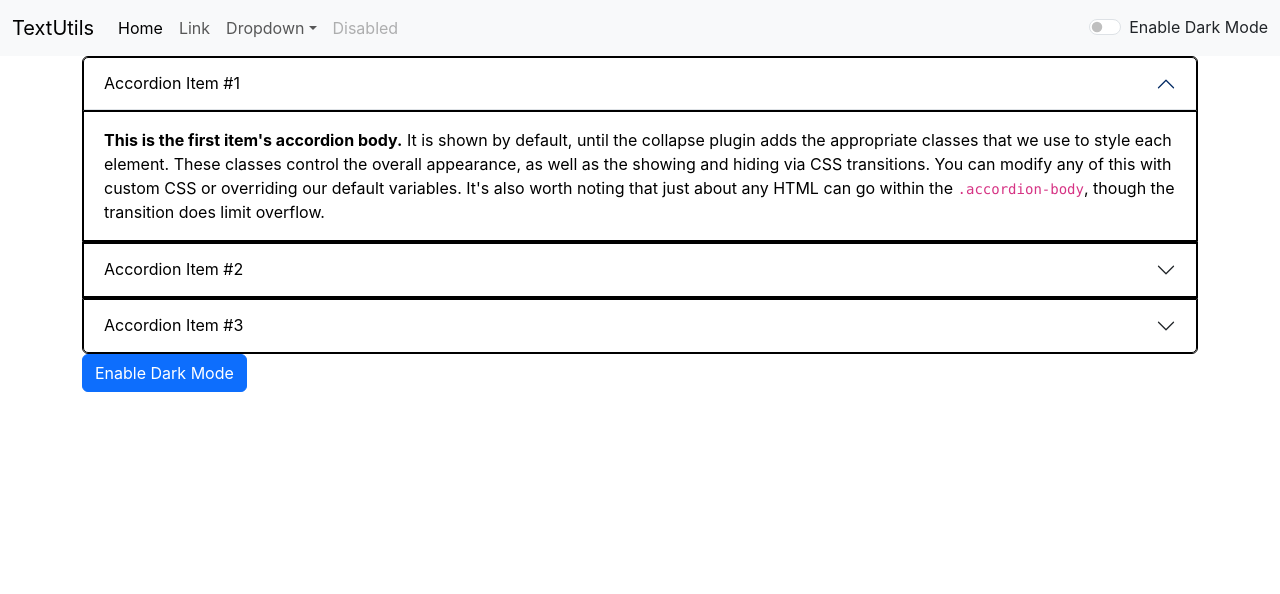
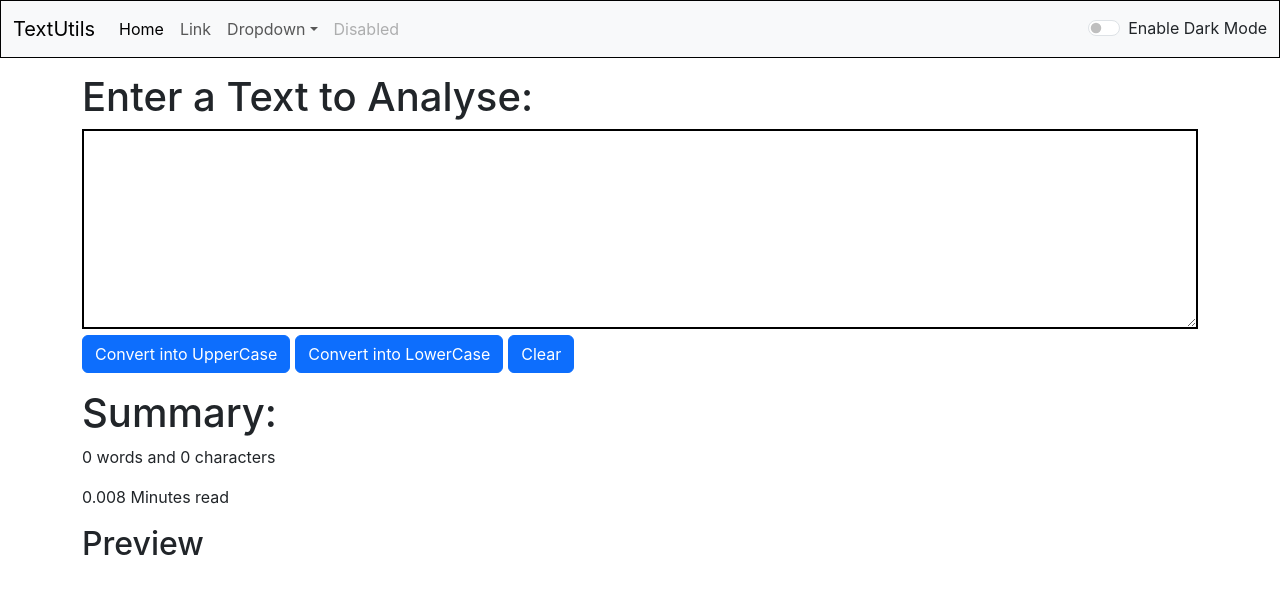
Before and after one commit to gehlotnikhil/TextUtils-React, a React (Create React App) app: page / in a window 1280 px wide. Shown: the top 594 px of the page. Built offline with nearby package versions, Linux system fonts and the light colour scheme.

Commit message:
Navbar and Textform component included

```diff
--- a/src/App.js
+++ b/src/App.js
@@ -1,21 +1,28 @@
 import "./App.css";
-import About from "./component/About";
+// import About from "./component/About";
 import Navbar from "./component/Navbar";
-// import TextForm from './component/TextForm';
+import TextForm from "./component/TextForm";
 // import Nav from './component/Nav'
 import { useState } from "react";
 
 function App() {
-  const [mode, setmode] = useState('light');
+  const [mode, setmode] = useState("light");
   const clickToggle = () => {
-    if (mode === 'light')
-     setmode('dark');
-    else setmode('light');
+    if (mode === "light") {
+      setmode("dark");
+      document.body.style.backgroundColor = "grey"
+      document.body.style.color = "white"
+    } else {
+      setmode("light");
+      document.body.style.backgroundColor = "white"
+      document.body.style.color = "black"
+    }
   };
   return (
     <>
       <Navbar title="TextUtils" mode={mode} toggle={clickToggle} />
-      <About />
+      {/* <About /> */}
+      <TextForm mode={mode}  />
     </>
   );
 }
--- a/src/component/Navbar.js
+++ b/src/component/Navbar.js
@@ -3,7 +3,7 @@ import PropTypes from "prop-types";
 export default function Navbar(props) {
   return (
     <div>
-      <nav className={`navbar navbar-expand-lg bg-${props.mode}  navbar-${props.mode}`} >
+      <nav className={`navbar navbar-expand-lg bg-${props.mode}  navbar-${props.mode}`} style = {{border: '1px solid black'}}>
         <div className="container-fluid">
           <a className="navbar-brand" href="/">
             {props.title}
@@ -71,7 +71,7 @@ export default function Navbar(props) {
             </ul>
             <div className={`form-check form-switch text-${props.mode === 'light'?'dark':'light'}`}>
               <input className="form-check-input " onClick={props.toggle} type="checkbox" role="switch" id="flexSwitchCheckChecked"/>
-              <label className="form-check-label" for="flexSwitchCheckChecked">
+              <label className="form-check-label" htmlFor="flexSwitchCheckChecked">
                 Enable Dark Mode
               </label>
             </div>
--- a/src/component/TextForm.js
+++ b/src/component/TextForm.js
@@ -1,6 +1,6 @@
 import React, { useState } from "react";
 
-export default function TextForm() {
+export default function TextForm(props) {
   const handleUpClicked = () => {
     setText(text.toUpperCase());
   };
@@ -17,14 +17,11 @@ export default function TextForm() {
   return (
     <>
       <div className="mb-3 container">
-        <h1 className="h-primary">Enter a Text to Analyse: </h1>
-        <br />
-        <textarea
-          className="container"
-          onChange={handleOnChange}
-          rows="8"
-          value={text}
-        ></textarea>
+        <h1 className="h-primary" style={{marginTop: '15px'}} >Enter a Text to Analyse: </h1>
+
+
+        <textarea  className="container"  style = {{border: '2px solid black',color: props.mode==='dark'?'white':'black',cursor: 'default' , backgroundColor: props.mode==='dark'?'grey':'white'}}   onChange={handleOnChange}  rows="8"  value={text}>
+        </textarea>
         <button className="btn btn-primary" onClick={handleUpClicked}>
           {"Convert into UpperCase"}
         </button>
@@ -32,13 +29,13 @@ export default function TextForm() {
           {"Convert into LowerCase"}
         </button>
         <button className="btn btn-primary" onClick={handleClearClicked}>
-          {"Clear"}
+          Clear
         </button>
       </div>
       <div className="container">
         <h1>Summary:</h1>
         <p>
-          {text.split(" ").length} words and {text.length} characters
+          {text.split(" ").length===1?(text.length===0?0:text.split(" ").length):text.split(" ").length} words and {text.length} characters
         </p>
         <p>{0.008*text.split(" ").length} Minutes read</p>
         <h2>Preview</h2>
```
